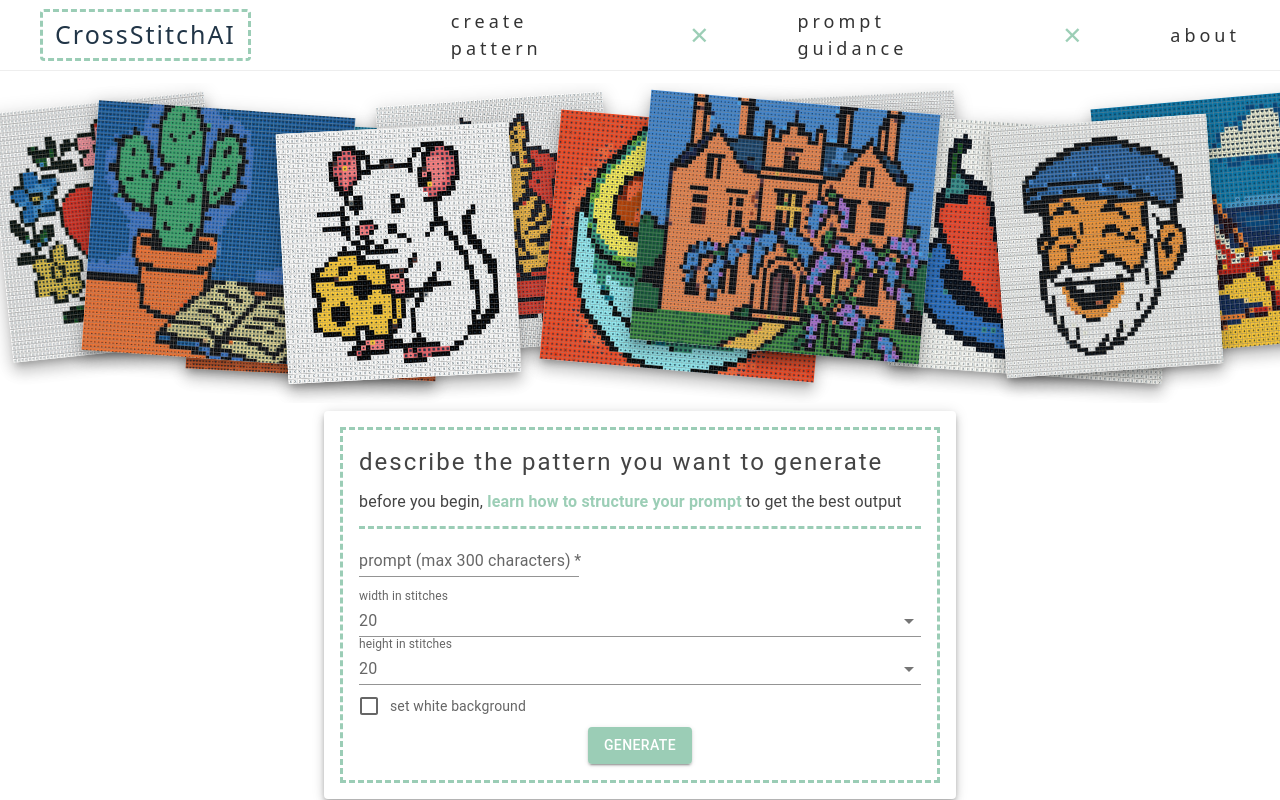
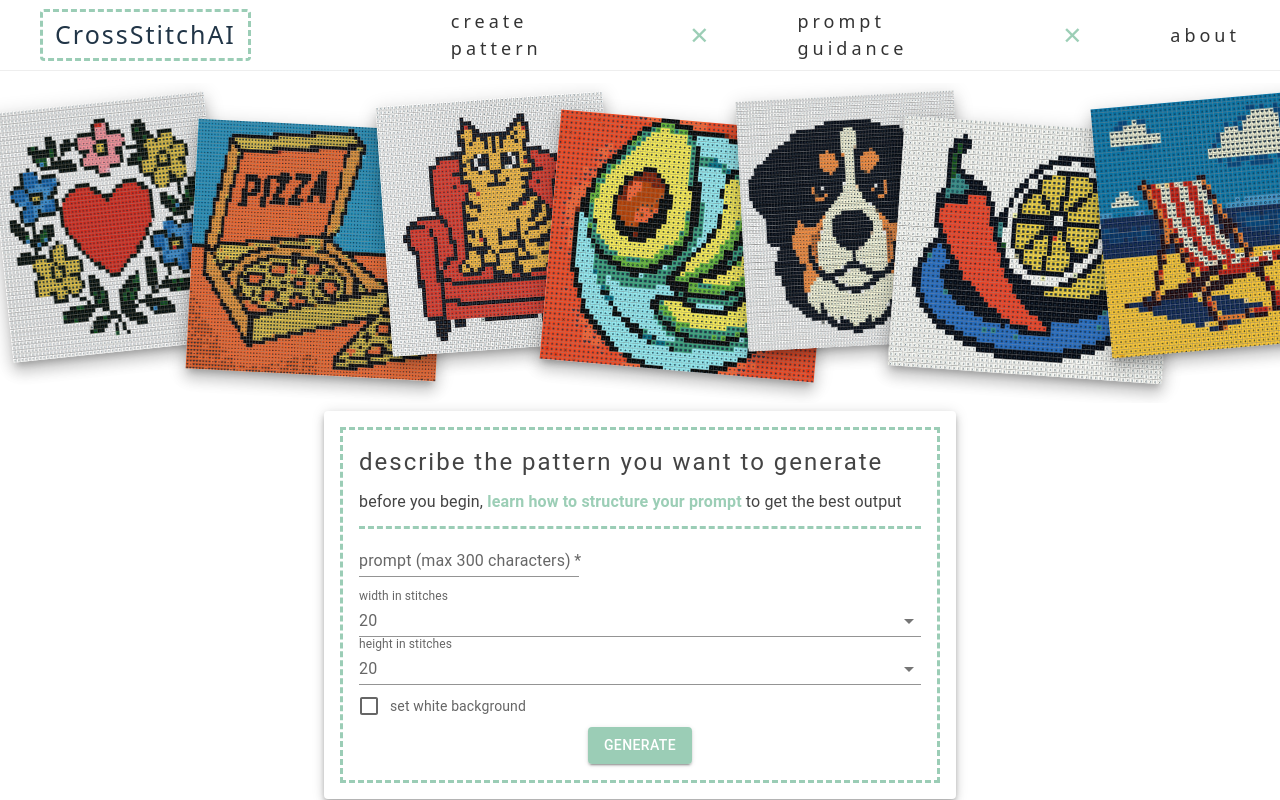
Before and after one commit to shonaloujacks/cross-stitch-ai, a React app in the folder frontend/: page / in a window 1280 px wide. Built offline with nearby package versions, Linux system fonts and the light colour scheme; no server answers; the HTML template or start-up script is replaced by a standard one.

Commit message:
hero size tweak

```diff
--- a/frontend/src/components/HeroSection.tsx
+++ b/frontend/src/components/HeroSection.tsx
@@ -38,7 +38,7 @@ const HeroSection = () => {
             left: { xs: img.mobileLeft, md: img.left },
             transform: `rotate(${img.rotate}deg)`,
             lineHeight: 0,
-            display: img.showOnLargeOnly ? { xs: 'none', lg: 'block' } : img.hideOnMobile ? { xs: 'none', md: 'block' } : 'block',
+            display: img.showOnLargeOnly ? { xs: 'none', xl: 'block' } : img.hideOnMobile ? { xs: 'none', md: 'block' } : 'block',
           }}
         >
           <img src={img.src} style={{ height: 250, display: 'block' }} />
```
